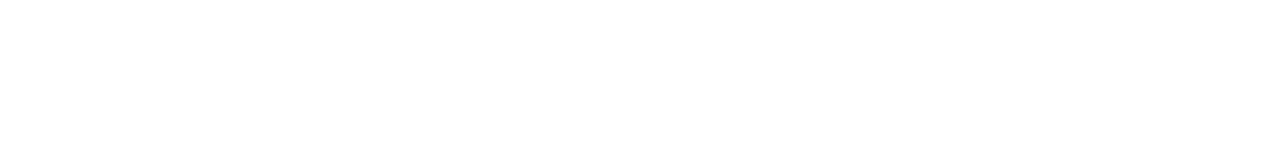
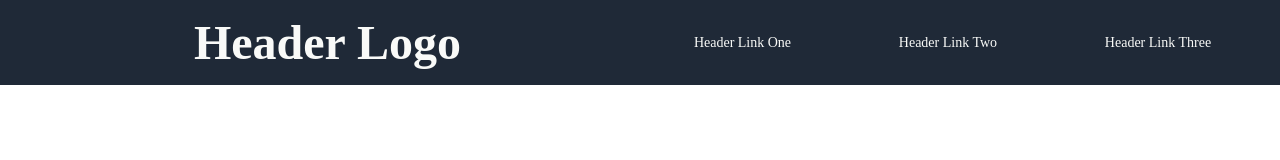
Before and after one commit to BlakeMancill97/Family-Recipe-Page, a plain HTML site: page index.html in a window 1280 px wide. Drawn offline with Linux system fonts and the light colour scheme.

Commit message:
Created header

```diff
--- a/index.html
+++ b/index.html
@@ -6,6 +6,13 @@
         <link rel="stylesheet" href="./style.css">
     </head>
     <body>
-
+        <div class="header-container">
+            <div class="header-logo"><strong>Header Logo</strong></div>
+            <div class="header-link-container">
+                <div class="header-link-one">Header Link One</div>
+                <div class="header-link-two">Header Link Two</div>
+                <div class="header-link-three">Header Link Three</div>
+            </div>
+        </div>
     </body>
 </html>
--- a/style.css
+++ b/style.css
@@ -0,0 +1,26 @@
+* {
+    margin: 0;
+    padding: 0;
+    box-sizing: border-box;
+}
+
+.header-container {
+    display: flex;
+    background-color: #1F2937;
+    color: #f9faf8;
+    text-align: center;
+    padding: 15px;
+}
+
+.header-logo {
+    font-size: 48px;
+    flex: 2 1 50%;
+}
+
+.header-link-container {
+    display: flex;
+    justify-content: space-around;
+    align-items: center;
+    flex: 1 1 50%;
+    font-size: 14px;
+}
```
